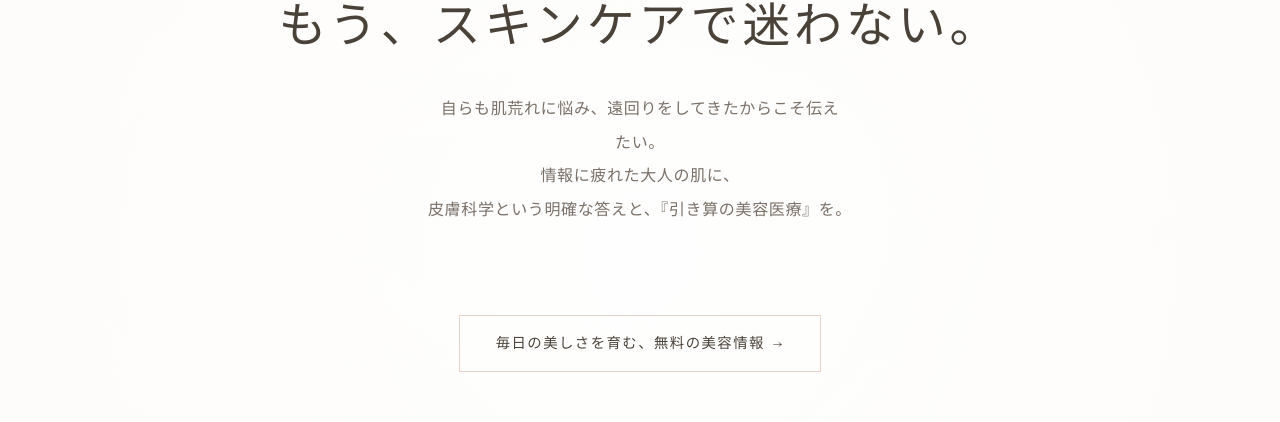
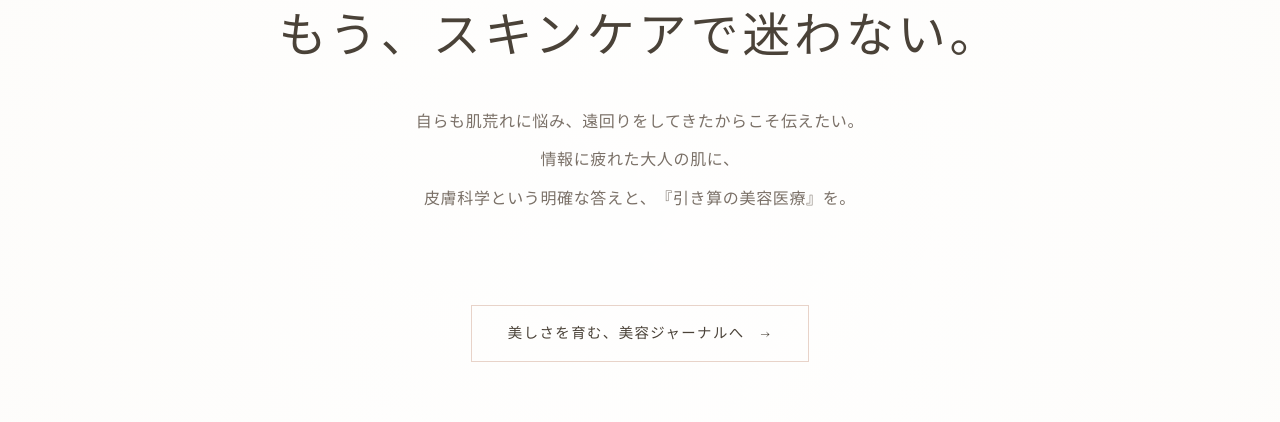
Before and after one commit to educatepress/the-skin-atelier, a Next.js app: page / in a window 1280 px wide. Shown: the part 147-569 px from the top of the page. Built offline with nearby package versions, Linux system fonts and the light colour scheme; no server answers.

Commit message:
UI/UX: Improve typographical wrapping and redirect CTA to journal per Trust First Funnel

```diff
--- a/src/components/lp/hero.tsx
+++ b/src/components/lp/hero.tsx
@@ -61,31 +61,30 @@ export default function Hero() {
           initial={{ opacity: 0, y: 12 }}
           animate={{ opacity: 1, y: 0 }}
           transition={{ duration: 0.7, delay: 0.6, ease: [0.22, 1, 0.36, 1] }}
-          className="max-w-md mx-auto mb-[var(--space-2xl)]"
+          className="max-w-lg mx-auto mb-[var(--space-2xl)]"
         >
-          <p className="text-[13px] md:text-[1rem] leading-[2.1] text-[var(--color-text-soft)] tracking-[0.04em]">
-            自らも肌荒れに悩み、
-            <br className="block md:hidden" />
-            遠回りをしてきたからこそ伝えたい。
-            <br />
-            情報に疲れた大人の肌に、
-            <br />
-            皮膚科学という明確な答えと、
-            <br className="block md:hidden" />
-            『引き算の美容医療』を。
+          <p className="text-[1rem] leading-[2.4] text-[var(--color-text-soft)] tracking-[0.04em]">
+            <span className="inline-block">自らも肌荒れに悩み、</span>
+            <span className="inline-block">遠回りをしてきたからこそ</span>
+            <span className="inline-block">伝えたい。</span>
+            <br className="hidden md:block" />
+            <span className="inline-block">情報に疲れた大人の肌に、</span>
+            <br className="hidden md:block" />
+            <span className="inline-block">皮膚科学という明確な答えと、</span>
+            <span className="inline-block">『引き算の美容医療』を。</span>
           </p>
         </motion.div>
 
-        {/* CTA: 機械的なコピーから情緒的なコピーへ */}
+        {/* CTA: リンク先を /blog へ変更。whitespace-nowrap で文字落ちを完全防止 */}
         <motion.div
           initial={{ opacity: 0, y: 10 }}
           animate={{ opacity: 1, y: 0 }}
-          transition={{ duration: 0.6, delay: 0.8 }}
-          className="mb-[var(--space-2xl)]"
+          transition={{ duration: 0.6, delay: 0.9 }}
+          className="mb-[var(--space-2xl)] flex justify-center"
         >
-          <a href="#invitation" className="btn-atelier">
-            <span className="tracking-[0.1em]">毎日の美しさを育む、無料の美容情報</span>
-            <span className="arrow">→</span>
+          <a href="/blog" className="btn-atelier whitespace-nowrap">
+            <span className="tracking-[0.1em]">美しさを育む、美容ジャーナルへ</span>
+            <span className="arrow ml-2">→</span>
           </a>
         </motion.div>
 
--- a/src/components/lp/invitation.tsx
+++ b/src/components/lp/invitation.tsx
@@ -40,19 +40,22 @@ export default function Invitation() {
         </FadeIn>
 
         {/* Body — silk tone compliant (NOT elitist) */}
+        {/* Body — inline-block で意図しない改行を防ぐ */}
         <FadeIn delay={0.2}>
           <p className="text-[0.95rem] leading-[2.4] text-[var(--color-text-soft)] tracking-[0.03em] mb-[var(--space-md)]">
-            心地よく美しさを育みたい方へ、<br className="hidden md:block" />
-            SNSにて美容医療の正しい知識や<br className="md:hidden" />
-            日々のスキンケアのヒントをお届けしています。
+            <span className="inline-block">心地よく美しさを育みたい方へ、</span>
+            <span className="inline-block">SNSにて美容医療の正しい知識や</span>
+            <br className="md:hidden" />
+            <span className="inline-block">日々のスキンケアのヒントを</span>
+            <span className="inline-block">お届けしています。</span>
           </p>
         </FadeIn>
 
         <FadeIn delay={0.25}>
           <p className="text-[0.95rem] leading-[2.4] text-[var(--color-text-muted)] tracking-[0.03em] mb-[var(--space-xl)]">
-            あなたの「美しさのかかりつけ医」として、<br className="md:hidden" />
-            日常に寄り添う情報を<br className="md:hidden" />
-            丁寧にお届けいたします。
+            <span className="inline-block">あなたの「美しさのかかりつけ医」として、</span>
+            <span className="inline-block">日常に寄り添う情報を</span>
+            <span className="inline-block">丁寧にお届けいたします。</span>
           </p>
         </FadeIn>
 
@@ -62,7 +65,8 @@ export default function Invitation() {
           </p>
         </FadeIn>
 
-        {/* Official LINE CTA */}
+        {/* Official LINE CTA
+            [NOTE] 「ジャーナルでファン化」の動線に集中するため一時的にLINE導線を非表示（コメントアウト）にし、シルクトーンの気品を保護しています。
         <FadeIn delay={0.35}>
           <div className="flex flex-col items-center justify-center gap-4">
             <motion.a
@@ -76,13 +80,14 @@ export default function Invitation() {
               <svg xmlns="http://www.w3.org/2000/svg" width="20" height="20" viewBox="0 0 24 24" fill="currentColor">
                 <path d="M22.5 9.8c0-4.3-4.3-7.8-9.6-7.8s-9.6 3.5-9.6 7.8c0 3.8 3.4 7.1 8 7.7.4.1.9.2 1 .5.1.3 0 .7 0 .7l-.2 1.2c0 .1-.1.4.3.6.4.2.9-.1 1-.2 1.1-.9 6.2-5 6.2-5 .2-.2.3-.4.3-.6.1-1.6 2.6-3 2.6-4.9z"/>
               </svg>
-              公式LINEで美容Tipsを受け取る
+              公式LINEで美容Tipsを受取る
             </motion.a>
           </div>
           <p className="text-[0.75rem] text-[var(--color-text-muted)] tracking-[0.1em] mt-[var(--space-md)]">
             Dr.みやかの肌タイプ別ケア情報を配信中
           </p>
         </FadeIn>
+        */}
 
         {/* Trust signals */}
         <FadeIn delay={0.4}>
```
